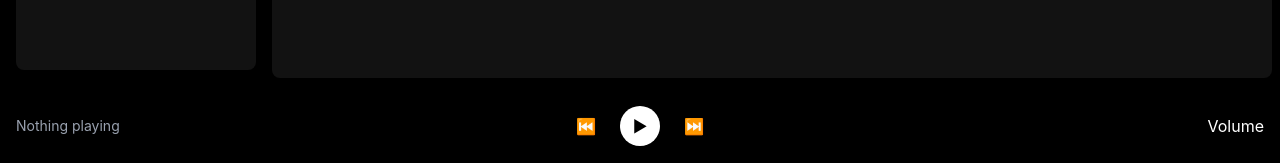
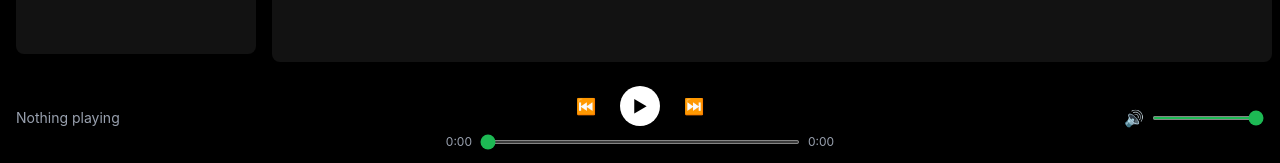
Before and after one commit to anatakehara/spotify-clone, a React (Vite) app: page /playlist/1 in a window 1280 px wide. Shown: the part 634-797 px from the top of the page. Built offline with nearby package versions, Linux system fonts and the light colour scheme.

Commit message:
feat: add progress bar and volume control

```diff
--- a/src/components/Player.jsx
+++ b/src/components/Player.jsx
@@ -1,10 +1,22 @@
 import { usePlayer } from "../context/PlayerContext"
+import { formatTime } from "../utils/formatTime"
 
 function Player() {
-  const { currentTrack, playing, togglePlay, next, previous } = usePlayer()
+  const {
+    currentTrack,
+    playing,
+    currentTime,
+    duration,
+    volume,
+    togglePlay,
+    next,
+    previous,
+    seek,
+    setVolume,
+  } = usePlayer()
 
   return (
-    <footer className="flex h-20 items-center justify-between bg-black px-4">
+    <footer className="flex h-24 items-center justify-between bg-black px-4">
       <div className="flex w-1/3 items-center gap-3 text-white">
         {currentTrack ? (
           <>
@@ -27,7 +39,8 @@ function Player() {
         )}
       </div>
 
-      <div className="flex w-1/3 items-center justify-center gap-6 text-white">
+      <div className="flex w-1/3 flex-col items-center gap-2 text-white">
+        <div className="flex items-center gap-6">
           <button onClick={previous} className="hover:scale-105" aria-label="Previous">
             ⏮
           </button>
@@ -43,7 +56,35 @@ function Player() {
           </button>
         </div>
 
-      <div className="flex w-1/3 justify-end text-white">Volume</div>
+        <div className="flex w-full items-center gap-2 text-xs text-gray-400">
+          <span className="w-10 text-right">{formatTime(currentTime)}</span>
+          <input
+            type="range"
+            min={0}
+            max={duration || 0}
+            step={0.1}
+            value={currentTime}
+            onChange={(e) => seek(Number(e.target.value))}
+            className="h-1 flex-1 cursor-pointer accent-[#1DB954]"
+            aria-label="Progress"
+          />
+          <span className="w-10">{formatTime(duration)}</span>
+        </div>
+      </div>
+
+      <div className="flex w-1/3 items-center justify-end gap-2 text-white">
+        <span aria-hidden="true">{volume === 0 ? "🔇" : "🔊"}</span>
+        <input
+          type="range"
+          min={0}
+          max={1}
+          step={0.01}
+          value={volume}
+          onChange={(e) => setVolume(Number(e.target.value))}
+          className="h-1 w-28 cursor-pointer accent-[#1DB954]"
+          aria-label="Volume"
+        />
+      </div>
     </footer>
   )
 }
--- a/src/context/PlayerContext.jsx
+++ b/src/context/PlayerContext.jsx
@@ -4,9 +4,13 @@ const PlayerContext = createContext(null)
 
 export function PlayerProvider({ children }) {
   const audioRef = useRef(new Audio())
+  const nextRef = useRef(() => {})
   const [queue, setQueue] = useState([])
   const [currentIndex, setCurrentIndex] = useState(-1)
   const [playing, setPlaying] = useState(false)
+  const [currentTime, setCurrentTime] = useState(0)
+  const [duration, setDuration] = useState(0)
+  const [volume, setVolumeState] = useState(1)
 
   const currentTrack = currentIndex >= 0 ? queue[currentIndex] : null
 
@@ -19,6 +23,24 @@ export function PlayerProvider({ children }) {
       .then(() => setPlaying(true))
       .catch(() => setPlaying(false))
   }, [currentTrack])
+
+  useEffect(() => {
+    const audio = audioRef.current
+
+    const handleTimeUpdate = () => setCurrentTime(audio.currentTime)
+    const handleLoadedMetadata = () => setDuration(audio.duration)
+    const handleEnded = () => nextRef.current()
+
+    audio.addEventListener("timeupdate", handleTimeUpdate)
+    audio.addEventListener("loadedmetadata", handleLoadedMetadata)
+    audio.addEventListener("ended", handleEnded)
+
+    return () => {
+      audio.removeEventListener("timeupdate", handleTimeUpdate)
+      audio.removeEventListener("loadedmetadata", handleLoadedMetadata)
+      audio.removeEventListener("ended", handleEnded)
+    }
+  }, [])
 
   const playTracks = (tracks, startIndex = 0) => {
     setQueue(tracks)
@@ -41,6 +63,8 @@ export function PlayerProvider({ children }) {
   const next = () => {
     if (currentIndex < queue.length - 1) {
       setCurrentIndex(currentIndex + 1)
+    } else {
+      setPlaying(false)
     }
   }
 
@@ -50,15 +74,32 @@ export function PlayerProvider({ children }) {
     }
   }
 
+  const seek = (time) => {
+    audioRef.current.currentTime = time
+    setCurrentTime(time)
+  }
+
+  const setVolume = (value) => {
+    audioRef.current.volume = value
+    setVolumeState(value)
+  }
+
+  nextRef.current = next
+
   const value = {
     audioRef,
     queue,
     currentTrack,
     playing,
+    currentTime,
+    duration,
+    volume,
     playTracks,
     togglePlay,
     next,
     previous,
+    seek,
+    setVolume,
   }
 
   return (
--- a/src/data/tracks.js
+++ b/src/data/tracks.js
@@ -15,7 +15,7 @@ export const tracks = [
     album: "Sunset Dreams",
     cover: "https://picsum.photos/seed/track2/300",
     duration: "2:58",
-    audioUrl: "https://www.soundhelix.com/examples/mp3/SoundHelix-Song-1.mp3",
+    audioUrl: "https://www.soundhelix.com/examples/mp3/SoundHelix-Song-2.mp3",
   },
   {
     id: 3,
@@ -24,7 +24,7 @@ export const tracks = [
     album: "Out There",
     cover: "https://picsum.photos/seed/track3/300",
     duration: "4:10",
-    audioUrl: "https://www.soundhelix.com/examples/mp3/SoundHelix-Song-1.mp3",
+    audioUrl: "https://www.soundhelix.com/examples/mp3/SoundHelix-Song-3.mp3",
   },
   {
     id: 4,
@@ -33,7 +33,7 @@ export const tracks = [
     album: "Sunset Dreams",
     cover: "https://picsum.photos/seed/track4/300",
     duration: "3:45",
-    audioUrl: "https://www.soundhelix.com/examples/mp3/SoundHelix-Song-1.mp3",
+    audioUrl: "https://www.soundhelix.com/examples/mp3/SoundHelix-Song-4.mp3",
   },
   {
     id: 5,
@@ -42,7 +42,7 @@ export const tracks = [
     album: "City Lights",
     cover: "https://picsum.photos/seed/track5/300",
     duration: "3:12",
-    audioUrl: "https://www.soundhelix.com/examples/mp3/SoundHelix-Song-1.mp3",audioUrl: "",
+    audioUrl: "https://www.soundhelix.com/examples/mp3/SoundHelix-Song-5.mp3",
   },
   {
     id: 6,
@@ -51,6 +51,6 @@ export const tracks = [
     album: "Out There",
     cover: "https://picsum.photos/seed/track6/300",
     duration: "3:33",
-    audioUrl: "https://www.soundhelix.com/examples/mp3/SoundHelix-Song-1.mp3",
+    audioUrl: "https://www.soundhelix.com/examples/mp3/SoundHelix-Song-6.mp3",
   },
 ]
--- /dev/null
+++ b/src/utils/formatTime.js
@@ -0,0 +1,8 @@
+export function formatTime(seconds) {
+  if (!seconds || isNaN(seconds)) return "0:00"
+
+  const minutes = Math.floor(seconds / 60)
+  const secs = Math.floor(seconds % 60)
+
+  return `${minutes}:${secs.toString().padStart(2, "0")}`
+}
```
Lines whose indentation alone changed are shown as unchanged.
